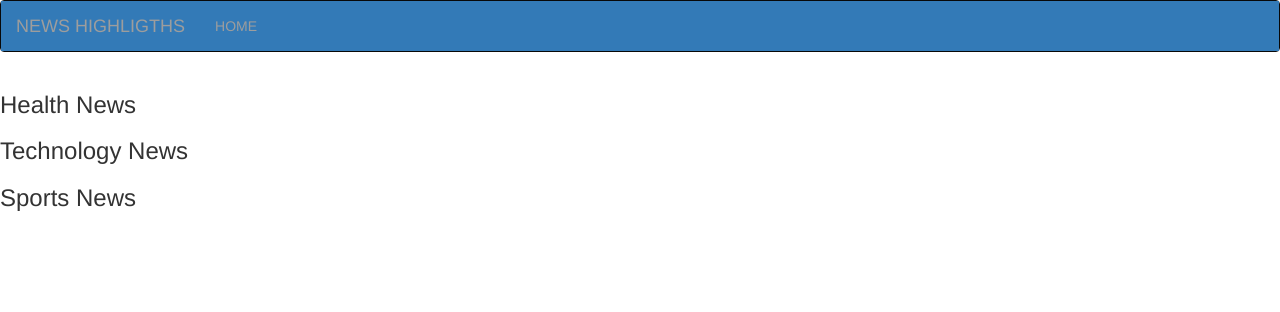
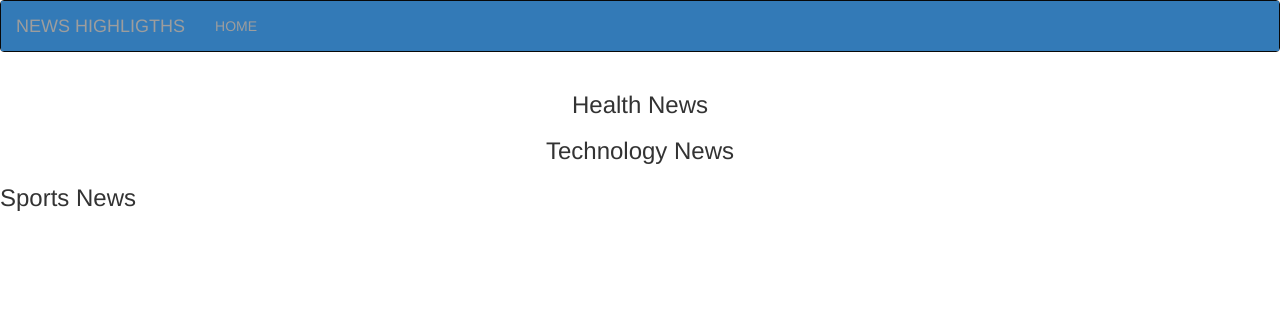
Before and after one commit to Nyash-Mauro/News-app, a Flask app: template app/templates/index.html in a window 1280 px wide. Shown: the top 312 px of the page. Run offline with Flask 2, Linux system fonts and the light colour scheme; the template is opened without the code that fills it, so the values that code supplies are empty; some libraries are stand-ins or nearby versions.

Commit message:
made the text centered

```diff
--- a/app/static/index.css
+++ b/app/static/index.css
@@ -1,3 +1,6 @@
+html {
+  background-color: rgb(245, 230, 212);
+}
 .container-fluid {
   background-size: cover;
   background-repeat: no-repeat;
--- a/app/templates/index.html
+++ b/app/templates/index.html
@@ -11,14 +11,14 @@
 
     <div class="row">
 
-        <h3>Health News </h3>
+        <h3 class="text-center">Health News </h3>
 
         <div class="card">
             {{ macro.displaySourcesList(health_sources)}}
 
         </div>
 
-        <h3>Technology News</h3>
+        <h3 class="text-center">Technology News</h3>
 
         <div class="card">
             {{ macro.displaySourcesList(technology_sources)}}
```
Also changed, not shown: app/__init__.py (line endings or trailing spaces).
